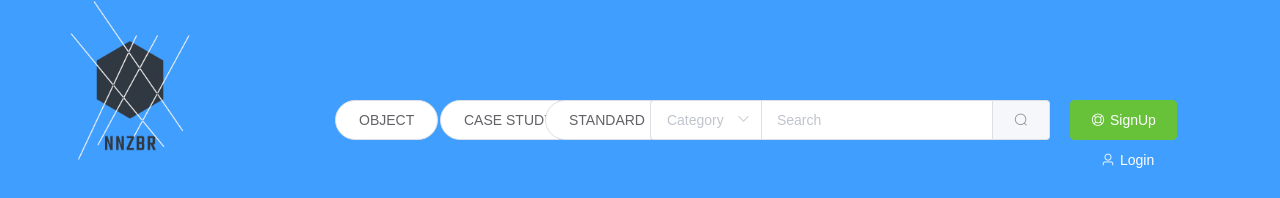
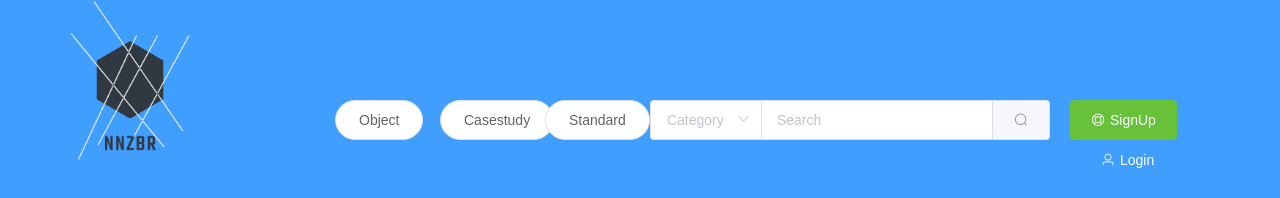
Before and after one commit to NoMacAlive/MyNodeProject, a Vue app: page /#/objects in a window 1280 px wide. Shown: the top 198 px of the page. Built offline with nearby package versions, Linux system fonts and the light colour scheme.

Commit message:
changed the button text in header

```diff
--- a/package.json
+++ b/package.json
@@ -73,7 +73,7 @@
     "vue-template-compiler": "^2.5.2",
     "webpack": "^3.6.0",
     "webpack-bundle-analyzer": "^2.9.0",
-    "webpack-dev-server": "^2.9.1",
+    "webpack-dev-server": "^2.11.5",
     "webpack-merge": "^4.1.0"
   },
   "engines": {
--- a/src/App.vue
+++ b/src/App.vue
@@ -17,18 +17,18 @@
         </el-col>
         <div style="margin-top:100px">
         <!-- BIM OBJECT -->
-        <el-col :span= "2">
-          <router-link to="objects"><el-button round>OBJECT</el-button></router-link>
+        <el-col :span= "2" :gutter="20">
+          <router-link to="objects"><el-button round>Object</el-button></router-link>
         </el-col>
 
         <!-- CASE STUDY -->
-        <el-col :span= "2">
-          <router-link to="casestudies"><el-button round>CASE STUDY</el-button></router-link>
+        <el-col :span= "2" :gutter="20">
+          <router-link to="casestudies"><el-button round>Casestudy</el-button></router-link>
         </el-col>
 
         <!-- STANDARD -->
-        <el-col :span= "2">
-          <router-link to="standards"><el-button round>STANDARD</el-button></router-link>
+        <el-col :span= "2" :gutter="20">
+          <router-link to="standards"><el-button round>Standard</el-button></router-link>
         </el-col>
         </div>
 
--- a/src/components/casestudies.vue
+++ b/src/components/casestudies.vue
@@ -1,7 +1,7 @@
 <template>
     <div>
     <el-row>
-        <el-col :span="3" v-for="o in 6" :key="o" :offset="1" style="padding-top:10px">
+        <el-col :span="3" v-for="o in 7" :key="o" :offset="1" style="padding-top:10px">
             <el-card :body-style="{ padding: '0px' }">
             <img src="https://encrypted-tbn0.gstatic.com/images?q=tbn%3AANd9GcSGtk6n6E_d6UcimHHbDCMJ4c8BLgPDpE77fh3NCUGB1TYr4yjd" class="image">
             <div style="padding: 14px;">
```
Also changed, not shown: 1 other file (tests, documents, lock files or other folders).
